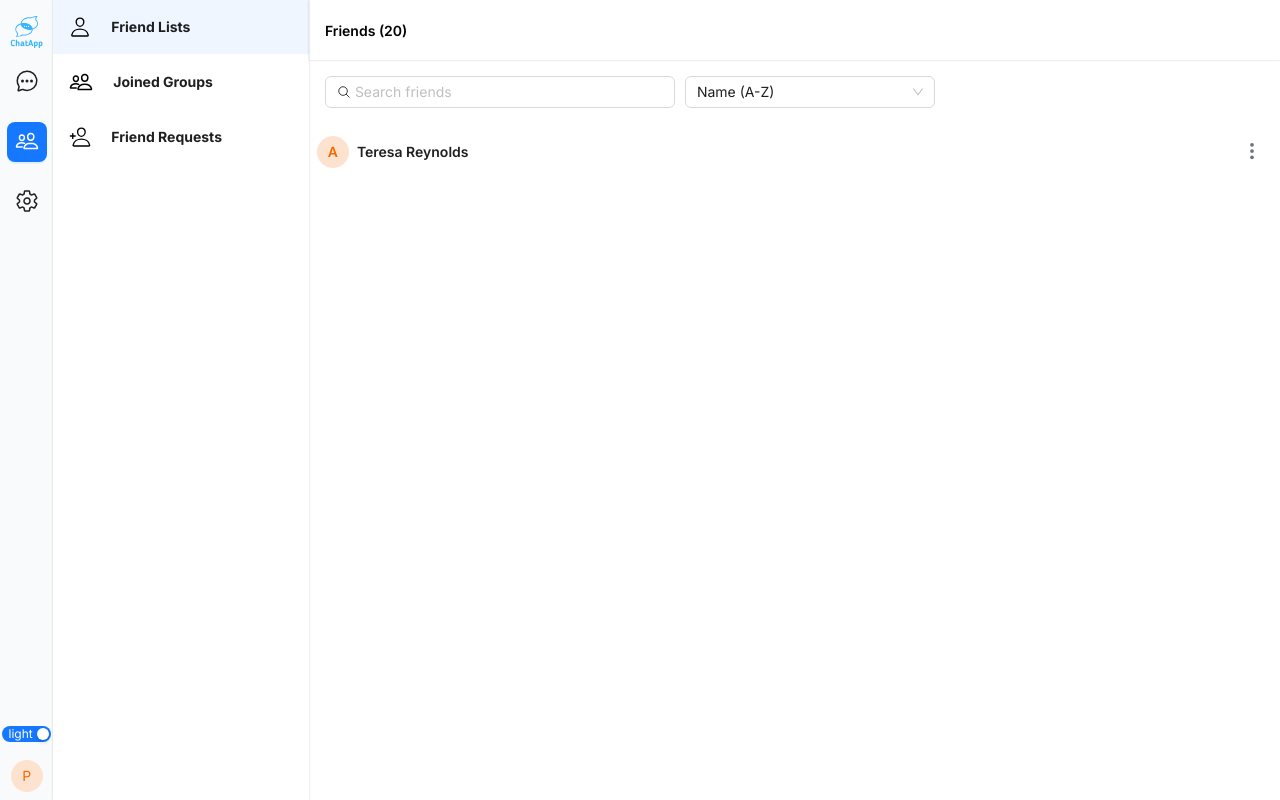
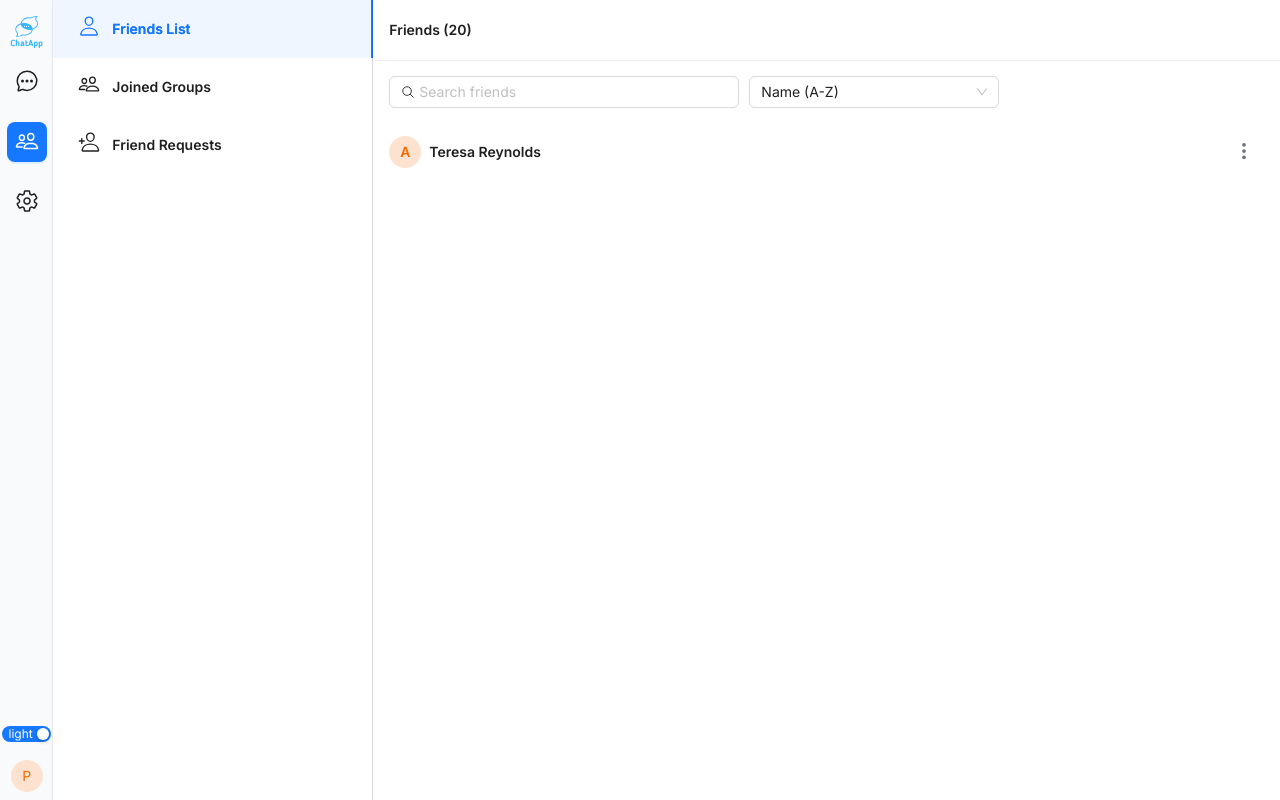
Before and after one commit to hgbaodev/chat-app, a React (Vite) app in the folder client/: page /contacts in a window 1280 px wide. Built offline with nearby package versions, Linux system fonts and the light colour scheme.

Commit message:
Refactor contacts tab UI and structure
Consolidated UI components for contacts tab, revamped styles for better
user experience, and improved layout hierarchy. This simplifies
maintenance and enhances visual consistency throughout the application.

```diff
--- a/client/src/index.css
+++ b/client/src/index.css
@@ -29,3 +29,45 @@ body::-webkit-scrollbar {
 .scrollbar::-webkit-scrollbar-track {
   background-color: transparent;
 }
+
+/* Contacts Tab  */
+.contacts-tab {
+  height: 100%;
+  box-shadow: 0px 0px 2px rgba(0, 0, 0, 0.2);
+}
+
+.contacts-tab .ant-tabs-nav-list {
+  height: 100%;
+}
+
+.contacts-tab .ant-tabs-tab + .ant-tabs-tab {
+  margin: 0 !important;
+}
+
+.contacts-tab .ant-tabs-tab-btn {
+  display: flex;
+  align-items: center;
+  font-weight: 600;
+}
+
+.contacts-tab .ant-tabs-tab {
+  width: 320px;
+  padding: 15px 25px !important;
+}
+
+.contacts-tab .ant-tabs-tab:hover {
+  background-color: rgb(243, 244, 246);
+  color: inherit;
+}
+
+.contacts-tab .ant-tabs-tab-active {
+  background-color: rgb(239, 246, 255);
+}
+
+.contacts-tab .ant-tabs-tab-active:hover {
+  background-color: rgb(239, 246, 255);
+}
+
+.contacts-tab .ant-tabs-tabpane {
+  padding-left: 0 !important;
+}
--- a/client/src/pages/dashboard/Contacts.jsx
+++ b/client/src/pages/dashboard/Contacts.jsx
@@ -1,4 +1,4 @@
-import { Col, Flex, Input, Row, Select, Typography } from "antd";
+import { Button, Flex, Input, Select, Tabs } from "antd";
 import {
   IoPeopleOutline,
   IoPersonAddOutline,
@@ -9,20 +9,37 @@ import { FriendItem } from "~/section/friends/FriendItem";
 
 const Contacts = () => {
   return (
-    <Row className="h-screen">
-      <Col span={5} style={{ boxShadow: "0px 0px 2px rgba(0,0,0,.2)" }}>
-        <TabItem
-          text="Friend Lists"
-          icon={<IoPersonOutline size={22} />}
-          active
+    <Tabs
+      className="contacts-tab"
+      defaultActiveKey="2"
+      tabPosition="left"
+      items={[
+        {
+          key: "friends-list",
+          label: `Friends List`,
+          children: <TabFriendsList />,
+          icon: <IoPersonOutline size={22} />,
+        },
+        {
+          key: "joined-groups",
+          label: `Joined Groups`,
+          children: <TabJoinedGroups />,
+          icon: <IoPeopleOutline size={22} />,
+        },
+        {
+          key: "friend-requests",
+          label: `Friend Requests`,
+          children: <TabFriendsList />,
+          icon: <IoPersonAddOutline size={22} />,
+        },
+      ]}
     />
-        <TabItem text="Joined Groups" icon={<IoPeopleOutline size={24} />} />
-        <TabItem
-          text="Friend Requests"
-          icon={<IoPersonAddOutline size={22} />}
-        />
-      </Col>
-      <Col span={19}>
+  );
+};
+
+const TabFriendsList = () => {
+  return (
+    <>
       <Flex
         align="center"
         className="h-[60px] p-4"
@@ -45,25 +62,15 @@ const Contacts = () => {
           ]}
         />
       </Flex>
+      <div className="px-2">
         <FriendItem />
-      </Col>
-    </Row>
+      </div>
+    </>
   );
 };
 
-const TabItem = ({ text, icon, active }) => {
-  return (
-    <Flex
-      className={`${
-        active ? "bg-blue-50 " : ""
-      } p-4 cursor-pointer hover:bg-gray-100`}
-      gap={20}
-      align="center"
-    >
-      {icon}
-      <Typography className="font-bold">{text}</Typography>
-    </Flex>
-  );
+const TabJoinedGroups = () => {
+  return <Button>Ok</Button>;
 };
 
 export default Contacts;
--- a/client/src/section/friends/FriendItem.jsx
+++ b/client/src/section/friends/FriendItem.jsx
@@ -33,7 +33,7 @@ export const FriendItem = () => {
   ];
 
   return (
-    <Flex align="center" justify="space-between" className="w-full p-2  hover:bg-blue-50 cursor-pointer">
+    <Flex align="center" justify="space-between" className="w-full p-2  hover:bg-blue-50 cursor-pointer rounded">
       {contextHolder}
       <Space align="center" className="font-semibold">
         <Avatar className="bg-[#fde3cf] text-[#f56a00]">A</Avatar>
```
Lines whose indentation alone changed are shown as unchanged.
